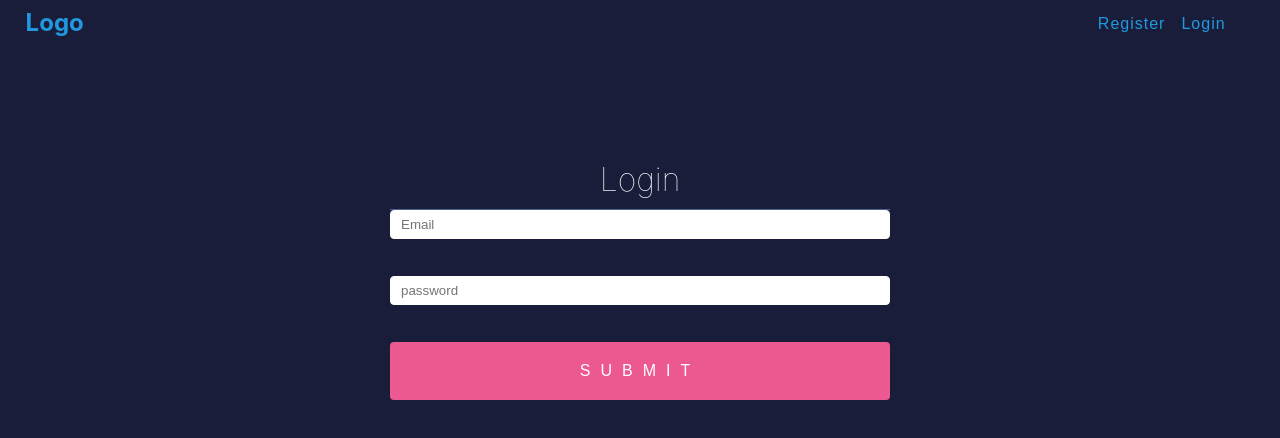
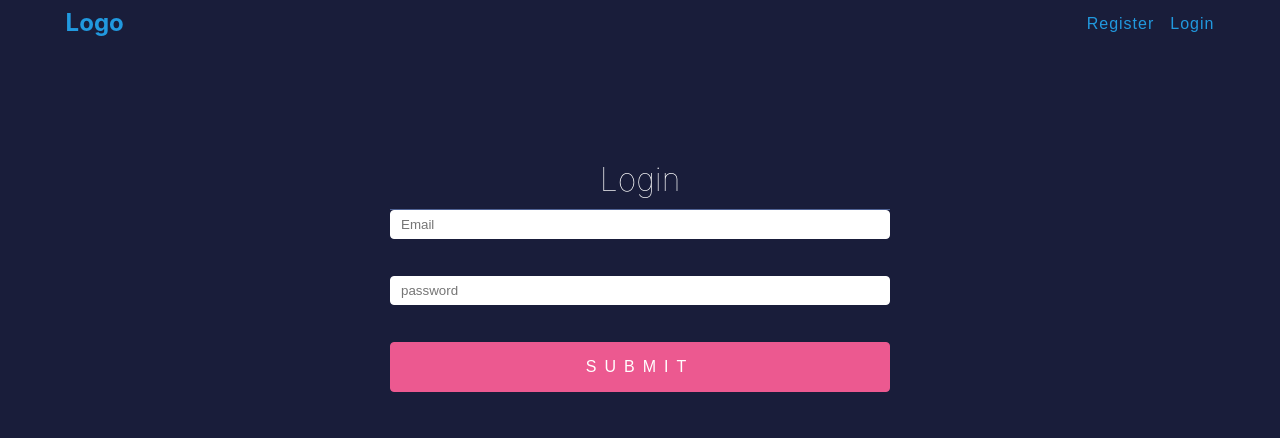
Before and after one commit to greenlightjohnny/MORE-Front, a React (Create React App) app: page /login in a window 1280 px wide. Shown: the top 438 px of the page. Built offline with nearby package versions, Linux system fonts and the light colour scheme; no server answers.

Commit message:
Button spinner work!

```diff
--- a/package.json
+++ b/package.json
@@ -17,7 +17,8 @@
     "react-loader-spinner": "^3.1.14",
     "react-router-dom": "^5.2.0",
     "react-scripts": "3.4.3",
-    "react-spinners": "^0.9.0"
+    "react-spinners": "^0.9.0",
+    "react-spring": "^8.0.27"
   },
   "scripts": {
     "start": "react-scripts start",
--- a/src/App.js
+++ b/src/App.js
@@ -7,7 +7,7 @@ import Login from "./components/auth/Login";
 import Register from "./components/auth/Register";
 import Header from "./components/layout/Header";
 import UserContext from "./context/UserContext";
-import Confirm from "./components/auth/Confirm2";
+import Confirm from "./components/auth/Confirm";
 
 function App() {
   const [userData, setUserData] = useState({
@@ -71,7 +71,7 @@ function App() {
             <Route exact path="/" component={Home}></Route>
             <Route path="/login" component={Login}></Route>
             <Route path="/register" component={Register}></Route>
-            <Route path="/confirm2/:etoken" component={Confirm}></Route>
+            <Route path="/confirm/:etoken" component={Confirm}></Route>
           </Switch>
         </UserContext.Provider>
       </BrowserRouter>
--- a/src/components/auth/Confirm2.js
+++ /dev/null
@@ -1,88 +0,0 @@
-import React, { useEffect, useState } from "react";
-import { useParams } from "react-router-dom";
-import axios from "axios";
-import { useHistory } from "react-router-dom";
-import Loader from "react-loader-spinner";
-import Styles from "./confirm2.module.scss";
-import "react-loader-spinner/dist/loader/css/react-spinner-loader.css";
-
-const Confirm2 = () => {
-  const [loading, setLoading] = useState(false);
-  const [error, setError] = useState();
-  const [data, setData] = useState("");
-  const [redirect, setRedirect] = useState(false);
-
-  const { etoken } = useParams();
-  const history = useHistory();
-
-  useEffect(() => {
-    let ignore = false;
-    const checkPlease = async () => {
-      try {
-        setLoading(true);
-        setError({});
-        const timer = new Promise((resolve) => setTimeout(resolve, 2000));
-        const confirmURL = "http://localhost:5000/api/v1/users/confirm";
-        const loginRes = await axios.get(`${confirmURL}/${etoken}`);
-        // if(!ignore) setData(confirmURL.data)
-        return Promise.all([loginRes, timer]).then(([response]) => {
-          console.log(response);
-          setData(response.data);
-          console.log("ayyyy");
-          setLoading(false);
-          setRedirect(true);
-        });
-      } catch (err) {
-        const timer = new Promise((resolve) => setTimeout(resolve, 2000));
-        return Promise.all([err, timer]).then(([response]) => {
-          console.log(err.response);
-          setError(err.response.data.msg);
-          setLoading(false);
-        });
-      }
-    };
-
-    checkPlease();
-    return () => {
-      ignore = true;
-    };
-  }, []);
-
-  //// If valid, redirect to login page after xx time
-  // Thanks Carlos! https://stackoverflow.com/questions/58325897/use-react-hook-with-redirect-and-settimeout
-  useEffect(() => {
-    if (redirect) {
-      let timei = setTimeout(() => {
-        history.push({
-          pathname: "/login",
-          welcome: "Thanks for registering! Please login below",
-        });
-      }, 2000);
-      return () => clearTimeout(timei);
-    }
-  }, [redirect]);
-
-  return (
-    <div className={Styles.center}>
-      {loading ? (
-        <>
-          <h1>Confirming email...</h1>
-          <div className={Styles.spinnercon}>
-            <Loader
-              type="Puff"
-              color="#00BFFF"
-              height={100}
-              width={100}
-              margin="0 auto"
-              timeout={3000} //3 secs
-            />
-          </div>
-        </>
-      ) : (
-        <h1>{data ? data : error}</h1>
-      )}
-    </div>
-  );
-};
-
-export default Confirm2;
--- a/src/components/auth/Login.js
+++ b/src/components/auth/Login.js
@@ -1,4 +1,4 @@
-import React, { useContext, useState } from "react";
+import React, { useContext, useState, useEffect } from "react";
 import Styles from "./register.module.scss";
 import { useForm } from "react-hook-form";
 import { joiResolver } from "@hookform/resolvers/joi";
@@ -6,6 +6,7 @@ import { useHistory } from "react-router-dom";
 import UserContext from "../../context/UserContext";
 import Joi from "joi";
 import axios from "axios";
+import Button from "../util/Button";
 
 const schema = Joi.object({
   email: Joi.string()
@@ -21,6 +22,7 @@ export default function Login(props) {
   const { setUserData } = useContext(UserContext);
   const history = useHistory();
   const [nodeError, setNodeError] = useState("");
+  const [isButtonLoading, setIsButtonLoading] = useState(false);
   const APILogin = "http://localhost:5000/api/v1/users/login";
 
   //clear nodeError
@@ -28,8 +30,18 @@ export default function Login(props) {
     setNodeError("");
   };
 
+  // Button loader
+  useEffect(() => {
+    if (isButtonLoading) {
+      setTimeout(() => {
+        setIsButtonLoading(false);
+      }, 1000);
+    }
+  }, [isButtonLoading]);
+
   // Handle login
   const onSubmit = async (data) => {
+    setIsButtonLoading(true);
     clearNode();
     try {
       const loginRes = await axios.post(APILogin, data, {
@@ -42,7 +54,9 @@ export default function Login(props) {
       localStorage.setItem("a-token", loginRes.data.token);
       history.push("/");
     } catch (err) {
-      err.response.data.msg && setNodeError(err.response.data.msg);
+      setTimeout(() => {
+        err.response.data.msg && setNodeError(err.response.data.msg);
+      }, 1000);
     }
   };
   const welcome = props.location.welcome;
@@ -68,7 +82,10 @@ export default function Login(props) {
             {errors.password && <p>{errors.password.message}</p>}
           </div>
 
-          <input type="submit" />
+          {/* <input type="submit" /> */}
+          <Button type="submit" isLoading={isButtonLoading}>
+            Submit
+          </Button>
           <div className={Styles.errorcon}>
             {nodeError && <p>{nodeError}</p>}
           </div>
--- a/src/components/auth/Register.js
+++ b/src/components/auth/Register.js
@@ -6,6 +6,8 @@ import { joiResolver } from "@hookform/resolvers/joi";
 import UserContext from "../../context/UserContext";
 import Joi from "joi";
 import axios from "axios";
+import Loader from "react-loader-spinner";
+import "react-loader-spinner/dist/loader/css/react-spinner-loader.css";
 
 const schema = Joi.object({
   name: Joi.string(),
--- a/src/components/auth/register.module.scss
+++ b/src/components/auth/register.module.scss
@@ -53,7 +53,7 @@
     color: #fff;
     font-size: 16px;
     font-weight: 400;
-    margin: 20px 0;
+    margin: 0;
 
     line-height: 1;
     display: inline-block;
--- a/src/components/layout/header.module.scss
+++ b/src/components/layout/header.module.scss
@@ -13,13 +13,8 @@
     flex-direction: row;
     justify-content: space-between;
     align-items: center;
-  }
-
-  .container:first-child {
-    margin-left: 2vw;
-  }
-  .container:last-child {
-    margin-right: 2vw;
+    padding-left: 2vw;
+    padding-right: 2vw;
   }
 
   ul {
--- /dev/null
+++ b/src/components/util/Button.js
@@ -0,0 +1,71 @@
+import React, { useEffect, useState, useRef } from "react";
+import { useSpring, animated } from "react-spring";
+import Styles from "./button.module.scss";
+//import Loader from "./Loader";
+
+export default function NiceButton({ isLoading, children, ...props }) {
+  /* showLoader is used to stay in the "isLoading state" a bit longer to avoid loading flashes
+   if the loading state is too short. */
+  const [showLoader, setShowLoader] = useState(false);
+
+  useEffect(() => {
+    if (isLoading) {
+      setShowLoader(true);
+    }
+
+    // Show loader a bits longer to avoid loading flash
+    if (!isLoading && showLoader) {
+      const timeout = setTimeout(() => {
+        setShowLoader(false);
+      }, 1000);
+
+      return () => {
+        clearTimeout(timeout);
+      };
+    }
+  }, [isLoading, showLoader]);
+
+  /* Capture the dimensions of the button before the loading happens
+  so it doesn’t change size.
+  These hooks can be put in a seprate file. */
+  const [width, setWidth] = useState(0);
+  const [height, setHeight] = useState(0);
+  const ref = useRef(null);
+
+  useEffect(() => {
+    if (ref.current && ref.current.getBoundingClientRect().width) {
+      setWidth(ref.current.getBoundingClientRect().width);
+    }
+    if (ref.current && ref.current.getBoundingClientRect().height) {
+      setHeight(ref.current.getBoundingClientRect().height);
+    }
+  }, [children]);
+
+  // Hooks used to fade in/out the loader or the button contents
+  const fadeOutProps = useSpring({ opacity: showLoader ? 1 : 0 });
+  const fadeInProps = useSpring({ opacity: showLoader ? 0 : 1 });
+
+  return (
+    <button
+      {...props}
+      className={Styles.button}
+      ref={ref}
+      style={
+        showLoader
+          ? {
+              width: `${width}px`,
+              height: `${height}px`,
+            }
+          : {}
+      }
+    >
+      {showLoader ? (
+        <animated.div style={fadeOutProps}>
+          <div className={Styles.loader} />
+        </animated.div>
+      ) : (
+        <animated.div style={fadeInProps}>{children}</animated.div>
+      )}
+    </button>
+  );
+}
--- /dev/null
+++ b/src/components/util/button.module.scss
@@ -0,0 +1,52 @@
+@keyframes load {
+  0% {
+    transform: rotate(0deg);
+  }
+  100% {
+    transform: rotate(360deg);
+  }
+}
+
+.loader {
+  border: 4px solid rgba(255, 255, 255, 0.2);
+  border-left: 4px solid;
+  animation: load 1s infinite linear;
+  border-radius: 50%;
+  width: 25px;
+  height: 25px;
+}
+
+.button > div {
+  display: flex;
+  justify-content: center;
+  align-items: center;
+  width: 100%;
+  height: 100%;
+}
+
+.button {
+  margin-top: 0;
+}
+
+// button {
+//   background: var(--color-light-pink);
+//   letter-spacing: 0.5rem;
+//   text-transform: uppercase;
+//   border: 1px solid var(--color-light-pink);
+//   width: 100%;
+//   border-radius: 4px;
+//   transition: all 0.3s;
+//   cursor: pointer;
+//   color: #fff;
+//   font-size: 16px;
+//   font-weight: 400;
+//   margin: 20px 0;
+
+//   line-height: 1;
+//   display: inline-block;
+//   padding: 16px 10px;
+// }
+
+//   button:hover {
+//     background: var(--color-secondary);
+//   }
```
Also changed, not shown: src/components/auth/Confirm.js (+68 -7 lines), src/components/auth/Confirmv1.js (added, +27 -0 lines), 1 other file (tests, documents, lock files or other folders).
